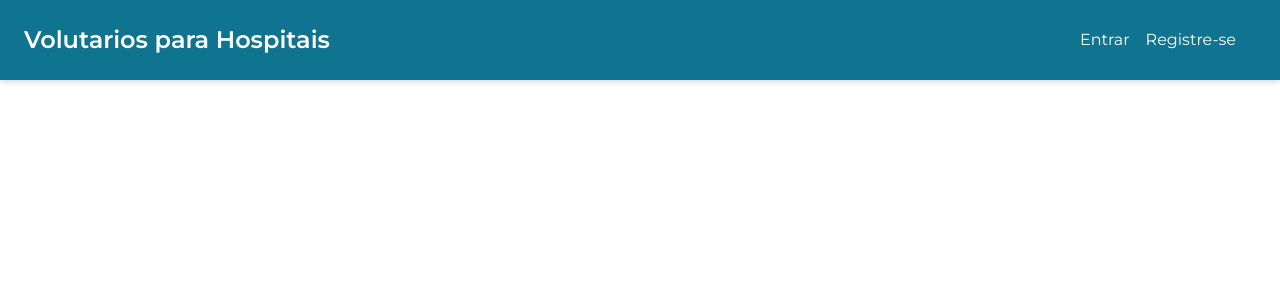
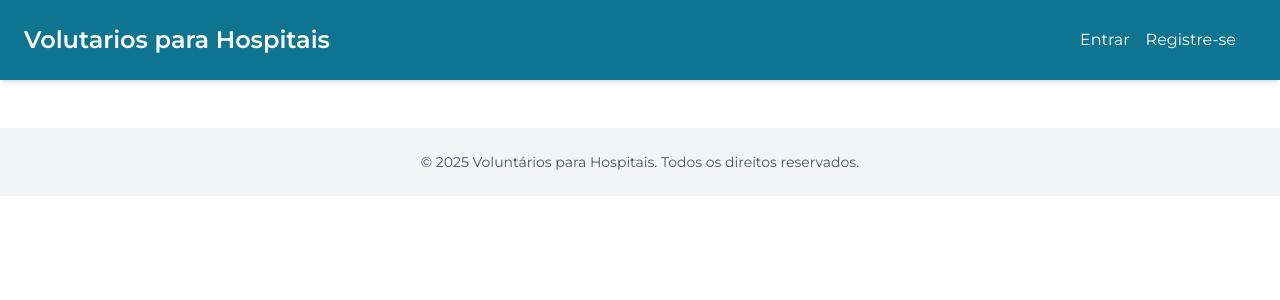
Before and after one commit to diogo-lima-flooxai/diogo-lima-flooxai-HospitalVolunteers-frontend, a React (Create React App) app: page / in a window 1280 px wide. Shown: the top 300 px of the page. Built offline with nearby package versions, Linux system fonts and the light colour scheme.

Commit message:
feat: add Component footer

```diff
--- a/src/Components/Footer/Footer.jsx
+++ b/src/Components/Footer/Footer.jsx
@@ -0,0 +1,9 @@
+import React from "react";
+
+const Footer = () => (
+  <footer className="bg-gray-100 text-center py-6 mt-12 text-sm text-gray-600">
+    © 2025 Voluntários para Hospitais. Todos os direitos reservados.
+  </footer>
+);
+
+export default Footer;
--- a/src/Pages/Home/Home.jsx
+++ b/src/Pages/Home/Home.jsx
@@ -1,12 +1,14 @@
-import React from "react"
+import React from "react";
 import Header from "../../Components/Header/HEader";
+import Footer from "../../Components/Footer/Footer";
 
 const Home = () => {
   return (
     <div>
       <Header />
+      <Footer />
     </div>
-  )
-}
+  );
+};
 
 export default Home;
```
